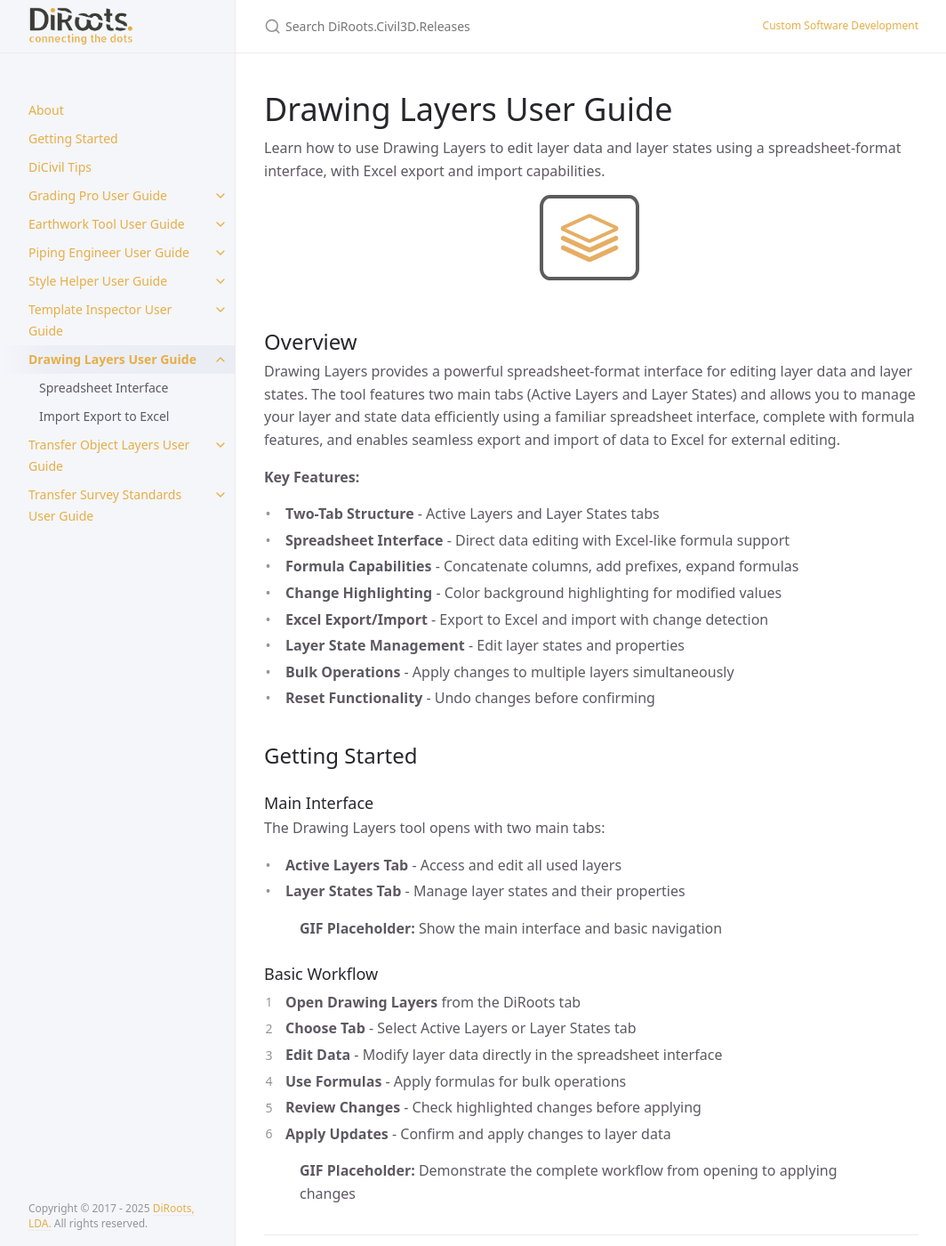
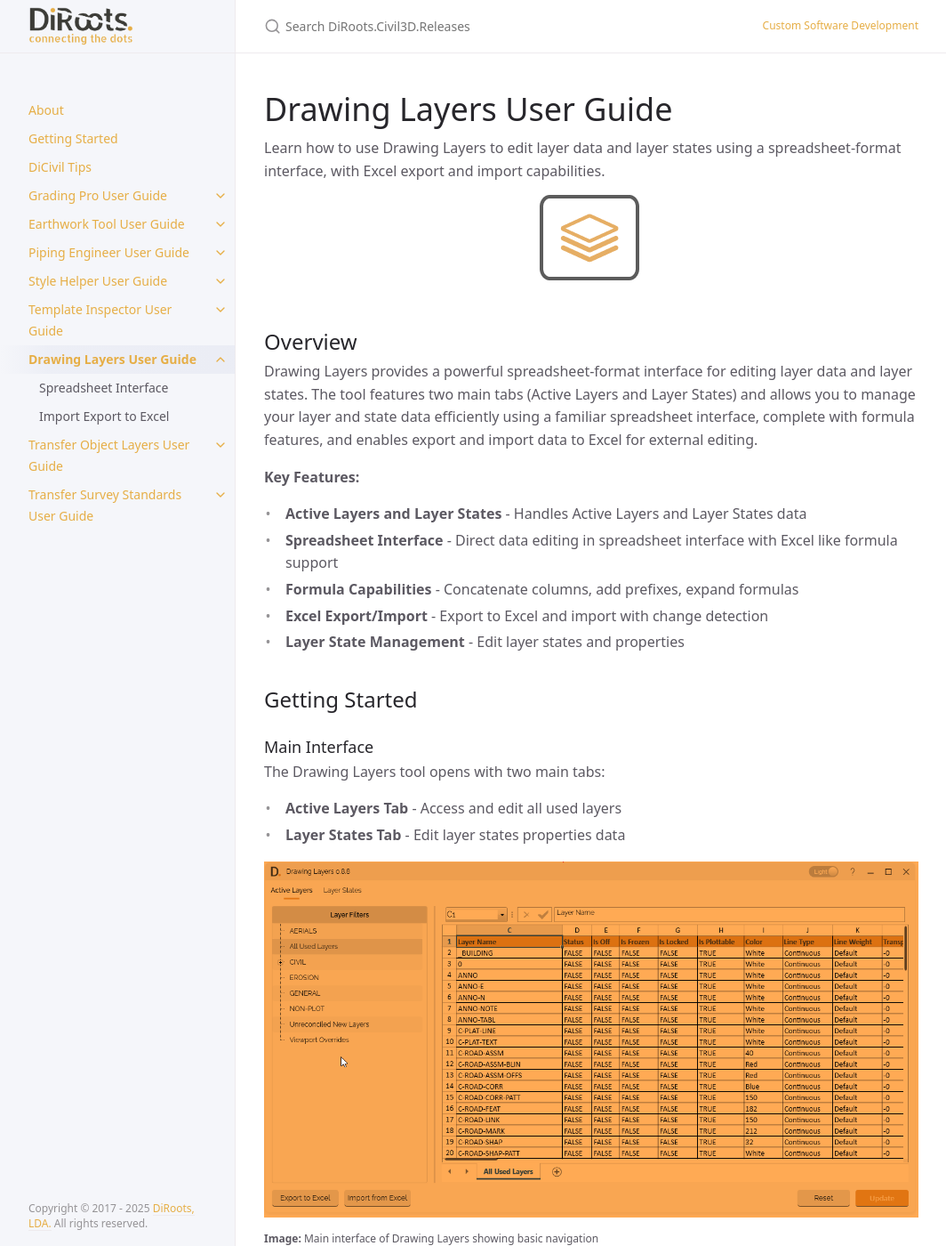
Before and after one commit to DiRoots-Limited/DiRoots.Civil3D.Releases, a Jekyll site: the page built from docs/pages/DrawingLayers/DL-drawing-layers-user-guide.md, in a window 1280 px wide and 1400 px high. Shown: the whole window at 89% size, without its empty margins (107-1171 px from the left). Built offline with Jekyll 4.4.1, drawn with Linux system fonts in a browser that asks for light colours; some of the changed text lies outside the part shown.

Commit message:
fix: cleaning

```diff
--- a/docs/pages/DrawingLayers/DL-drawing-layers-user-guide.md
+++ b/docs/pages/DrawingLayers/DL-drawing-layers-user-guide.md
@@ -15,17 +15,14 @@ Learn how to use Drawing Layers to edit layer data and layer states using a spre
 
 ## Overview
 
-Drawing Layers provides a powerful spreadsheet-format interface for editing layer data and layer states. The tool features two main tabs (Active Layers and Layer States) and allows you to manage your layer and state data efficiently using a familiar spreadsheet interface, complete with formula features, and enables seamless export and import of data to Excel for external editing.
+Drawing Layers provides a powerful spreadsheet-format interface for editing layer data and layer states. The tool features two main tabs (Active Layers and Layer States) and allows you to manage your layer and state data efficiently using a familiar spreadsheet interface, complete with formula features, and enables export and import data to Excel for external editing.
 
 **Key Features:**
-- **Two-Tab Structure** - Active Layers and Layer States tabs
-- **Spreadsheet Interface** - Direct data editing with Excel-like formula support
+- **Active Layers and Layer States** - Handles Active Layers and Layer States data
+- **Spreadsheet Interface** - Direct data editing in spreadsheet interface with Excel like formula support
 - **Formula Capabilities** - Concatenate columns, add prefixes, expand formulas
-- **Change Highlighting** - Color background highlighting for modified values
 - **Excel Export/Import** - Export to Excel and import with change detection
 - **Layer State Management** - Edit layer states and properties
-- **Bulk Operations** - Apply changes to multiple layers simultaneously
-- **Reset Functionality** - Undo changes before confirming
 
 ## Getting Started
 
@@ -34,15 +31,18 @@ Drawing Layers provides a powerful spreadsheet-format interface for editing laye
 The Drawing Layers tool opens with two main tabs:
 
 - **Active Layers Tab** - Access and edit all used layers
-- **Layer States Tab** - Manage layer states and their properties
+- **Layer States Tab** - Edit layer states properties data
 
-> **GIF Placeholder:** Show the main interface and basic navigation
+![Drawing Layers Main Interface](../../../assets/images/PNGs/DL-MainInterface.png)
+<sub><b>Image:</b> Main interface of Drawing Layers showing basic navigation</sub><br>
+<sub>Note: the version on the image may not reflect the [latest version of DiCivil Package](https://diroots.com/Civil3D-plugins/DiCivil/).</sub>
 
 
 ### Basic Workflow
 
 1. **Open Drawing Layers** from the DiRoots tab
 2. **Choose Tab** - Select Active Layers or Layer States tab
+3. **Choose Filter or Layer State** - For Active Layers select the filter or the Layer States
 3. **Edit Data** - Modify layer data directly in the spreadsheet interface
 4. **Use Formulas** - Apply formulas for bulk operations
 5. **Review Changes** - Check highlighted changes before applying
```
Also changed, not shown: docs/pages/DrawingLayers/DL-Spreadsheet-Interface.md (+12 -80 lines), assets/images/PNGs/DL-MainInterface.png (added).
